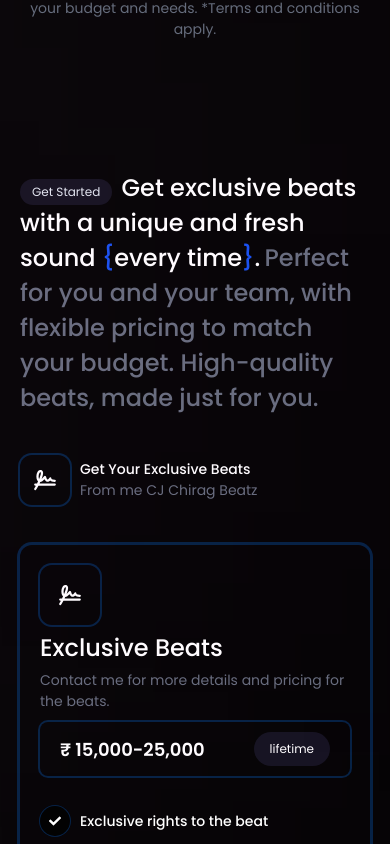
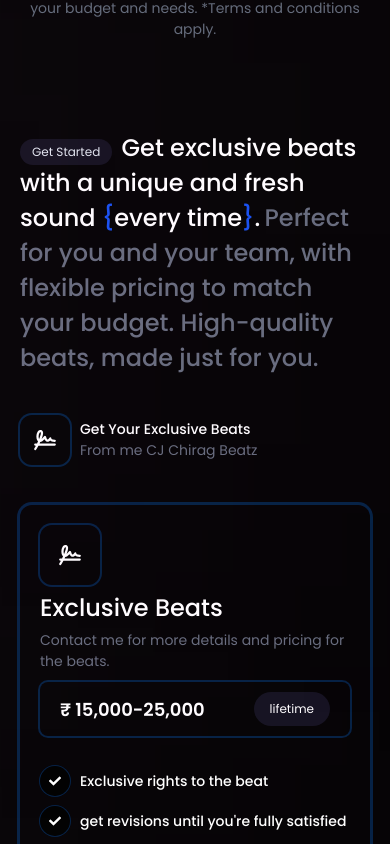
Before and after one commit to Ayushkumarxx/cjchirag-react-ts, a React (Vite) app: page / in a window 390 px wide. Shown: the part 3200-4044 px from the top of the page. Built offline with nearby package versions, Linux system fonts and the light colour scheme; a web font is replaced by a local one.

Commit message:
text changed

```diff
--- a/src/components/home/style/new_pricing.css
+++ b/src/components/home/style/new_pricing.css
@@ -244,7 +244,7 @@
         flex-direction: column;
         gap: 20px;
 
-        margin-top: 80px;
+        margin-top: 40px;
       }
 
       .beats_pricing .main-content .child-1 {
```
